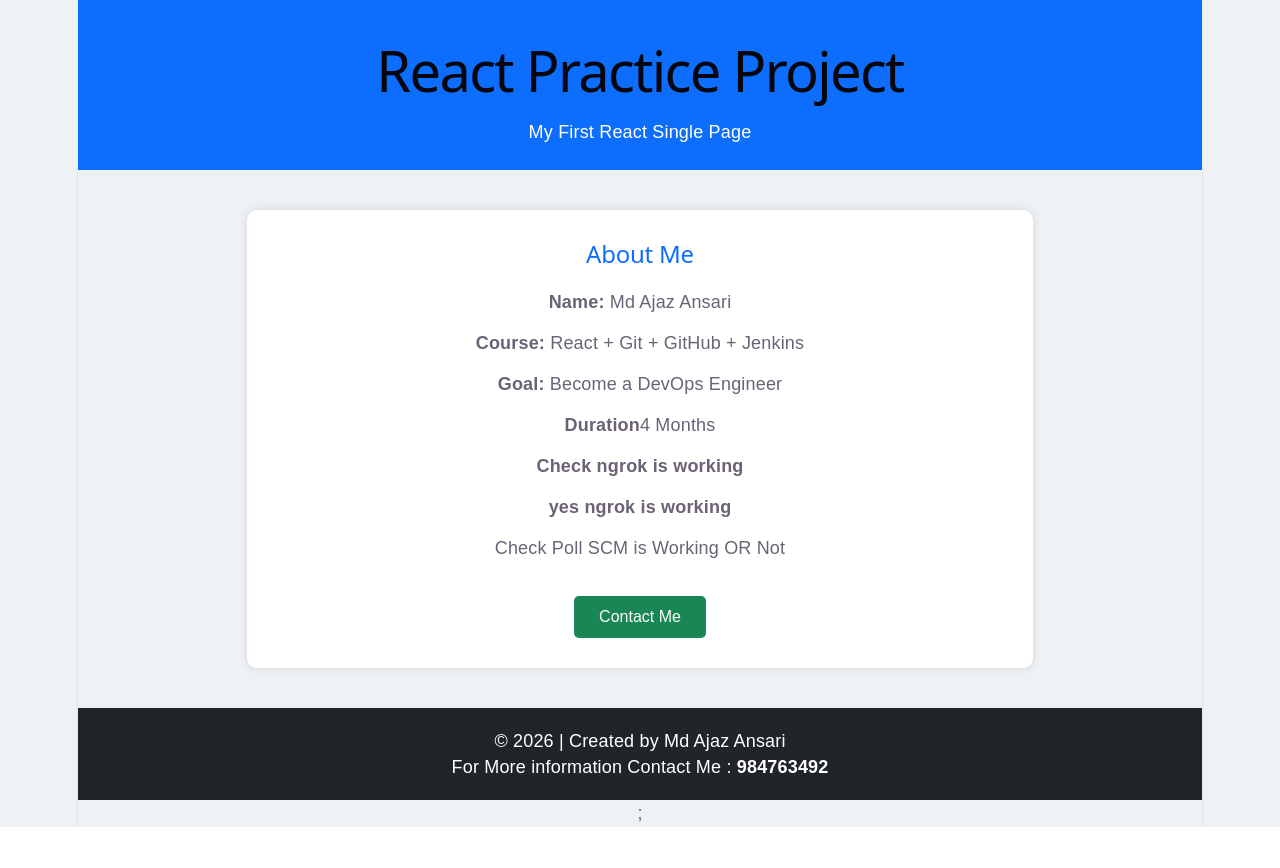
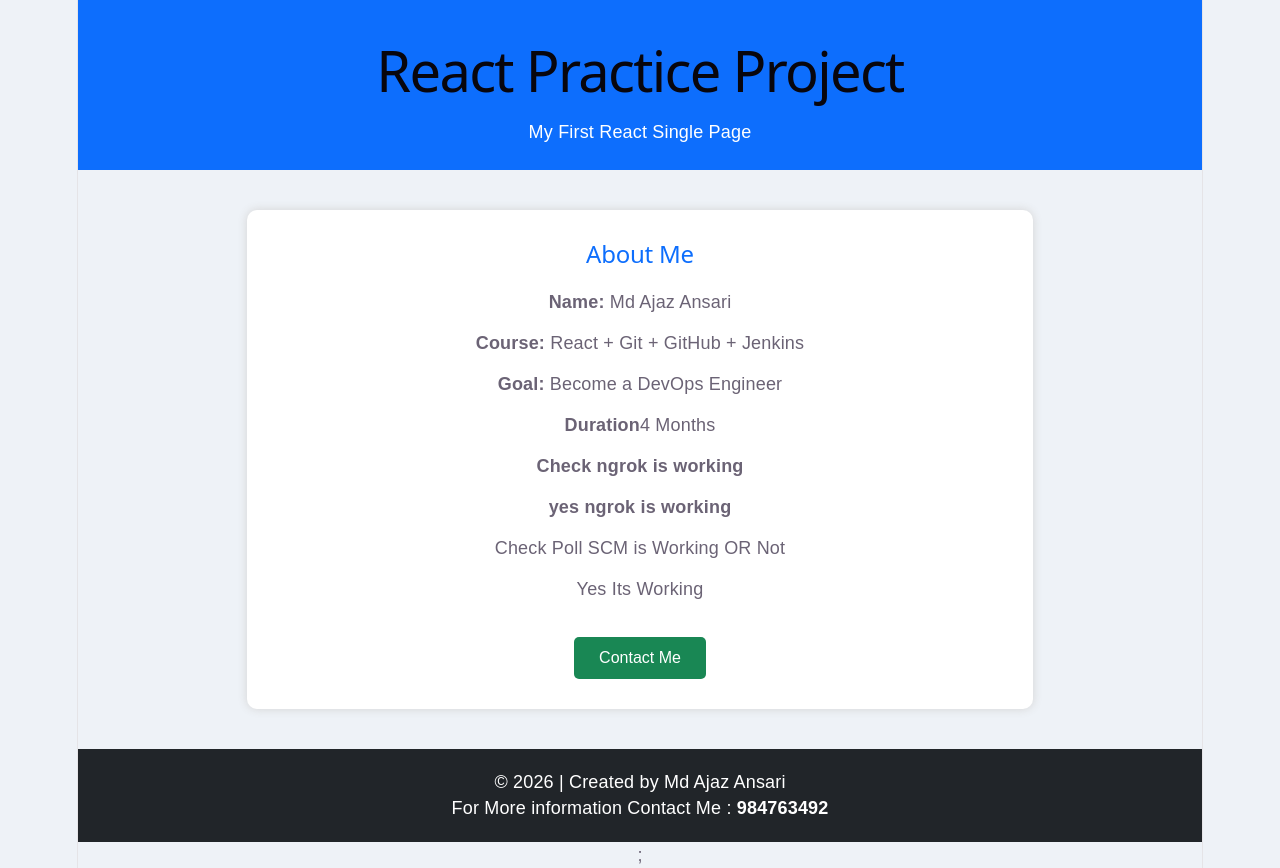
Before and after one commit to mdajazansari64-arch/React-Template, a React (Vite) app: page / in a window 1280 px wide. Before the commit the page ends 827 px from the top, so only its background shows below. Built offline with nearby package versions, Linux system fonts and the light colour scheme.

Commit message:
Update Temp.jsx

```diff
--- a/src/Temp.jsx
+++ b/src/Temp.jsx
@@ -19,6 +19,7 @@ function Temp() {
                 <p><strong>Check ngrok is working</strong></p>
                 <p><strong>yes ngrok is working</strong></p>
                 <p>Check Poll SCM is Working OR Not</p>
+                <p>Yes Its Working</p>
 
                 <button>Contact Me</button>
             </main>
```
